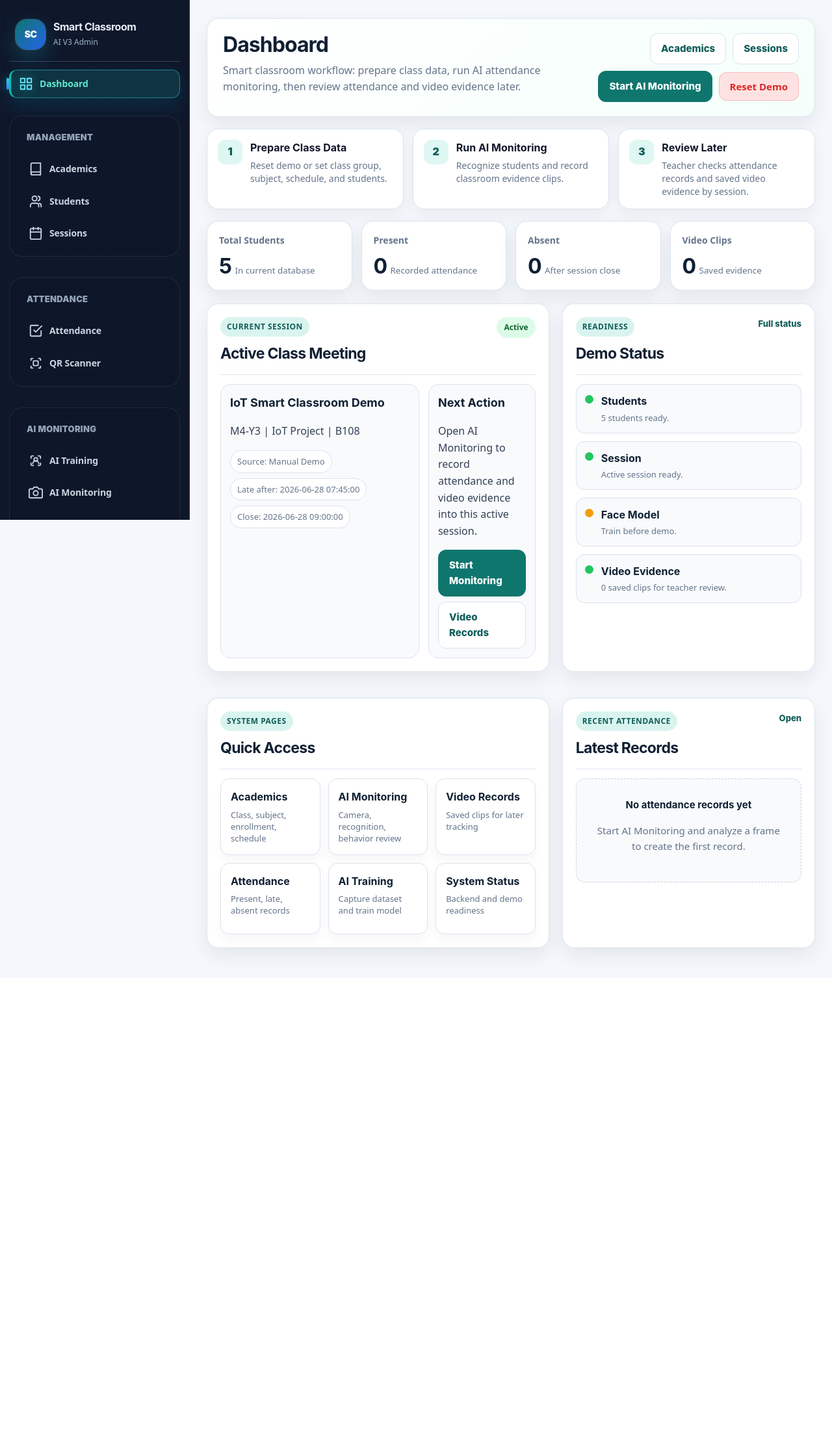
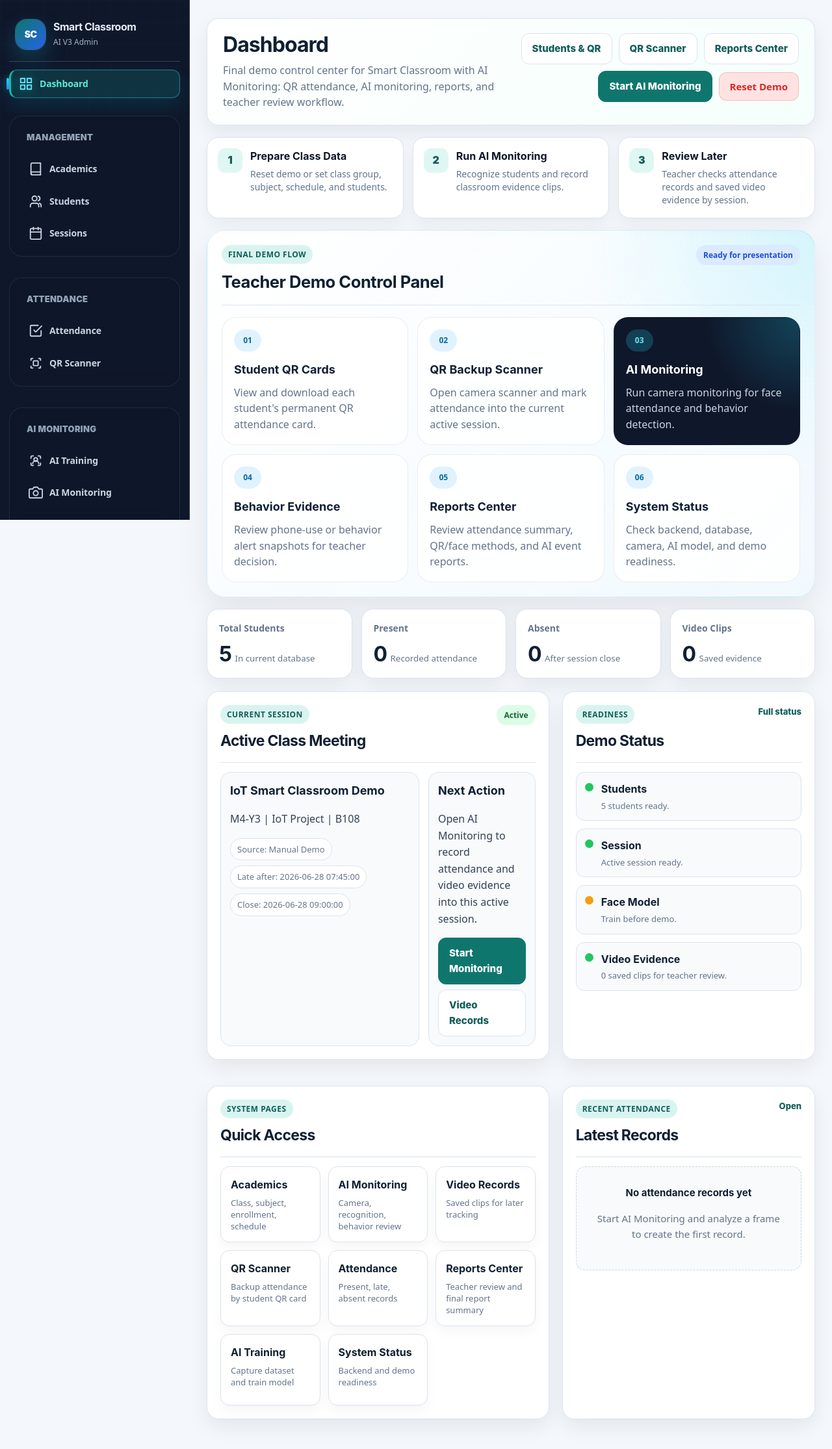
Before and after one commit to TunSopheak/Smart-Classroom-AI-V3, a FastAPI app: page / in a window 1280 px wide. Shown: the whole page at 65% size. Before the commit the page ends 1489 px from the top, so only its background shows below. Run offline with FastAPI, Linux system fonts and the light colour scheme; some web fonts are replaced.

Commit message:
Polish dashboard for final demo flow

```diff
--- a/app/templates/dashboard.html
+++ b/app/templates/dashboard.html
@@ -11,12 +11,13 @@
 <div class="page-header">
   <div>
     <h1>Dashboard</h1>
-    <p>Smart classroom workflow: prepare class data, run AI attendance monitoring, then review attendance and video evidence later.</p>
+    <p>Final demo control center for Smart Classroom with AI Monitoring: QR attendance, AI monitoring, reports, and teacher review workflow.</p>
   </div>
 
   <div class="page-actions">
-    <a class="action-btn secondary" href="/academics">Academics</a>
-    <a class="action-btn secondary" href="/sessions">Sessions</a>
+    <a class="action-btn secondary" href="/students">Students & QR</a>
+    <a class="action-btn secondary" href="/attendance/qr-scanner">QR Scanner</a>
+    <a class="action-btn secondary" href="/reports">Reports Center</a>
     <a class="action-btn" href="/ai-monitoring">Start AI Monitoring</a>
     <form method="post" action="/demo/reset" class="inline-form">
       <button class="danger" type="submit">Reset Demo</button>
@@ -47,6 +48,54 @@
       <strong>Review Later</strong>
       <p>Teacher checks attendance records and saved video evidence by session.</p>
     </div>
+  </div>
+</section>
+
+<section class="final-demo-panel">
+  <div class="panel-heading">
+    <div>
+      <span class="section-label">Final Demo Flow</span>
+      <h2>Teacher Demo Control Panel</h2>
+    </div>
+    <span class="status-pill status-info">Ready for presentation</span>
+  </div>
+
+  <div class="demo-control-grid">
+    <a href="/students" class="demo-control-card">
+      <span class="demo-num">01</span>
+      <strong>Student QR Cards</strong>
+      <p>View and download each student's permanent QR attendance card.</p>
+    </a>
+
+    <a href="/attendance/qr-scanner" class="demo-control-card">
+      <span class="demo-num">02</span>
+      <strong>QR Backup Scanner</strong>
+      <p>Open camera scanner and mark attendance into the current active session.</p>
+    </a>
+
+    <a href="/ai-monitoring" class="demo-control-card primary">
+      <span class="demo-num">03</span>
+      <strong>AI Monitoring</strong>
+      <p>Run camera monitoring for face attendance and behavior detection.</p>
+    </a>
+
+    <a href="/behavior-reports" class="demo-control-card">
+      <span class="demo-num">04</span>
+      <strong>Behavior Evidence</strong>
+      <p>Review phone-use or behavior alert snapshots for teacher decision.</p>
+    </a>
+
+    <a href="/reports" class="demo-control-card">
+      <span class="demo-num">05</span>
+      <strong>Reports Center</strong>
+      <p>Review attendance summary, QR/face methods, and AI event reports.</p>
+    </a>
+
+    <a href="/system-status" class="demo-control-card">
+      <span class="demo-num">06</span>
+      <strong>System Status</strong>
+      <p>Check backend, database, camera, AI model, and demo readiness.</p>
+    </a>
   </div>
 </section>
 
@@ -192,9 +241,17 @@
         <strong>Video Records</strong>
         <p>Saved clips for later tracking</p>
       </a>
+      <a href="/attendance/qr-scanner" class="quick-action-card">
+        <strong>QR Scanner</strong>
+        <p>Backup attendance by student QR card</p>
+      </a>
       <a href="/attendance" class="quick-action-card">
         <strong>Attendance</strong>
         <p>Present, late, absent records</p>
+      </a>
+      <a href="/reports" class="quick-action-card">
+        <strong>Reports Center</strong>
+        <p>Teacher review and final report summary</p>
       </a>
       <a href="/training" class="quick-action-card">
         <strong>AI Training</strong>
@@ -252,4 +309,93 @@
   </div>
 </section>
 
+
+<style>
+  .final-demo-panel {
+    margin: 18px 0;
+    padding: 22px;
+    border-radius: 28px;
+    background:
+      radial-gradient(circle at top right, rgba(34, 211, 238, 0.16), transparent 32%),
+      linear-gradient(135deg, rgba(255,255,255,0.98), rgba(240,249,255,0.96));
+    border: 1px solid rgba(14, 165, 233, 0.14);
+    box-shadow: 0 20px 48px rgba(15, 23, 42, 0.08);
+  }
+
+  .demo-control-grid {
+    display: grid;
+    grid-template-columns: repeat(3, 1fr);
+    gap: 14px;
+    margin-top: 18px;
+  }
+
+  .demo-control-card {
+    position: relative;
+    display: block;
+    min-height: 150px;
+    padding: 18px;
+    border-radius: 22px;
+    background: rgba(255,255,255,0.86);
+    border: 1px solid rgba(15, 23, 42, 0.08);
+    text-decoration: none;
+    color: inherit;
+    overflow: hidden;
+    transition: transform 0.18s ease, box-shadow 0.18s ease, border-color 0.18s ease;
+  }
+
+  .demo-control-card:hover {
+    transform: translateY(-3px);
+    border-color: rgba(6, 182, 212, 0.35);
+    box-shadow: 0 18px 34px rgba(15, 23, 42, 0.12);
+  }
+
+  .demo-control-card.primary {
+    background:
+      radial-gradient(circle at top right, rgba(34, 211, 238, 0.24), transparent 42%),
+      #0f172a;
+    color: #ffffff;
+  }
+
+  .demo-num {
+    display: inline-flex;
+    align-items: center;
+    justify-content: center;
+    min-width: 42px;
+    height: 34px;
+    border-radius: 999px;
+    background: #e0f2fe;
+    color: #0369a1;
+    font-size: 12px;
+    font-weight: 900;
+    margin-bottom: 14px;
+  }
+
+  .demo-control-card.primary .demo-num {
+    background: rgba(34, 211, 238, 0.22);
+    color: #67e8f9;
+  }
+
+  .demo-control-card strong {
+    display: block;
+    font-size: 18px;
+    margin-bottom: 8px;
+  }
+
+  .demo-control-card p {
+    margin: 0;
+    color: #64748b;
+    line-height: 1.55;
+  }
+
+  .demo-control-card.primary p {
+    color: #cbd5e1;
+  }
+
+  @media (max-width: 980px) {
+    .demo-control-grid {
+      grid-template-columns: 1fr;
+    }
+  }
+</style>
+
 {% endblock %}
```
